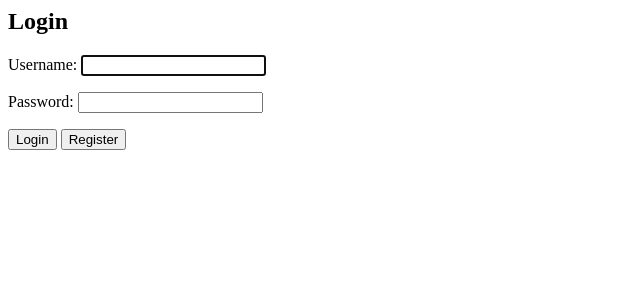
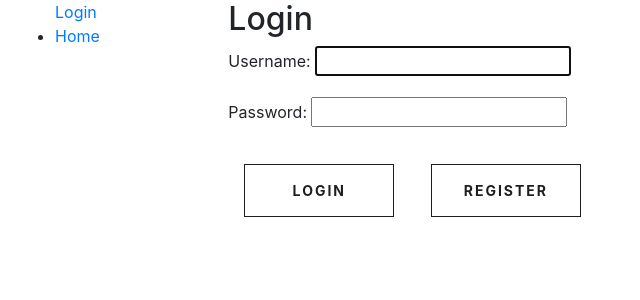
Before and after one commit to Magiczne/FridgeBook, a Django app: page /login/ in a window 1280 px wide. Shown: the top 300 px of the page, without its empty margins (0-640 px from the left). Run offline with Django 3.2, Linux system fonts and the light colour scheme; parts of the project's set-up code (start-up, migrations or seed data) failed here and were passed over; some libraries are stand-ins or nearby versions.

Commit message:
[Pat + PB] Added button styling

```diff
--- a/templates/registration/login.html
+++ b/templates/registration/login.html
@@ -1,9 +1,12 @@
 <!-- templates/registration/login.html -->
+{% extends 'base_generic.html' %}
+{% block content %}
 
 <h2>Login</h2>
 <form method="post">
   {% csrf_token %}
   {{ form.as_p }}
-  <button type="submit">Login</button>
-  <input class="btn btn-success" type="button" value="Register" onclick="location.href='{% url 'register' %}'"  />
+  <button class="btn hover-slide-up" type="submit"><span>Login</span></button>
+  <button class="btn hover-slide-up" type="submit" onclick="location.href='{% url 'register' %}'" ><span>Register</span></button>
 </form>
+{% endblock %}
```
